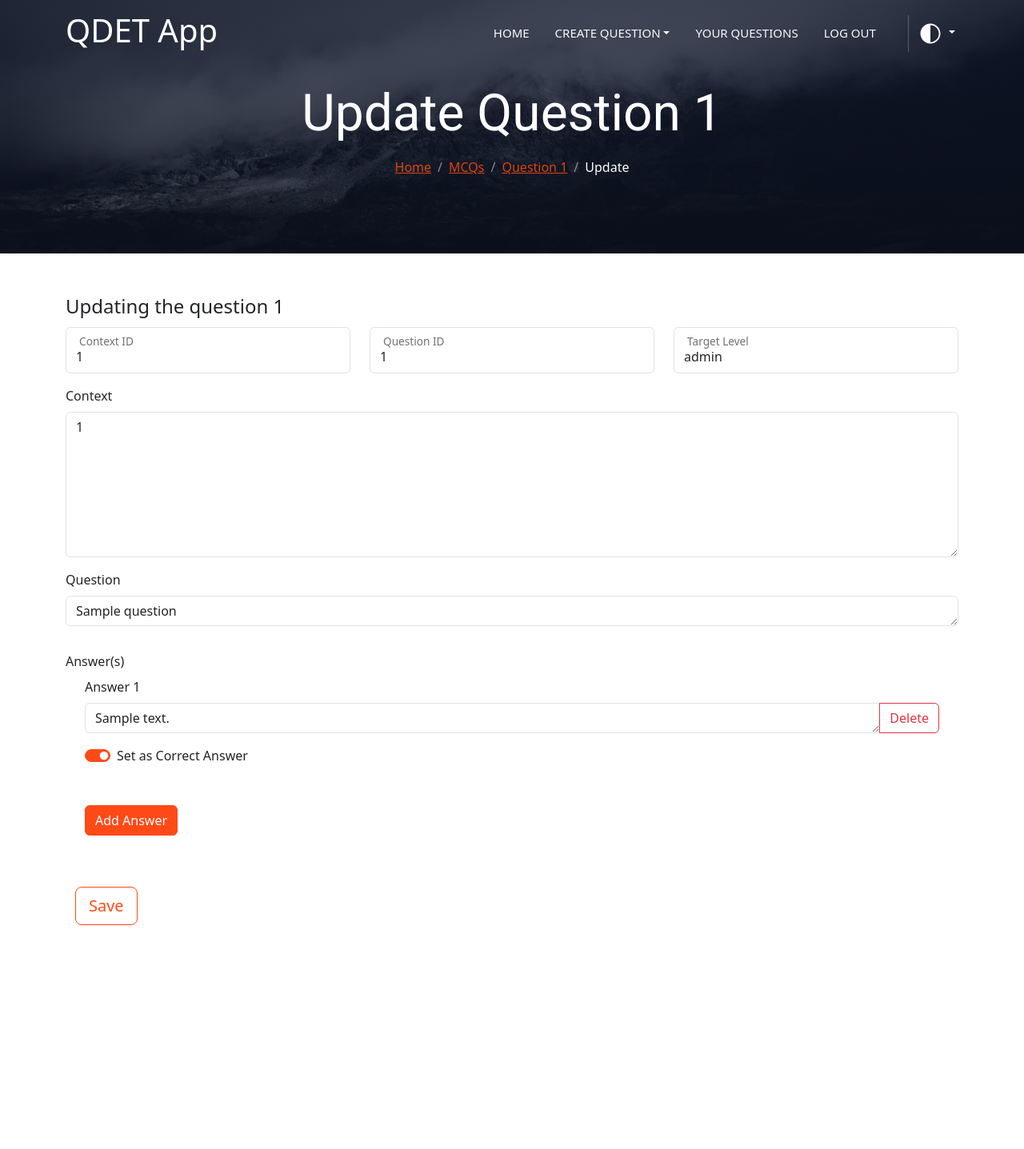
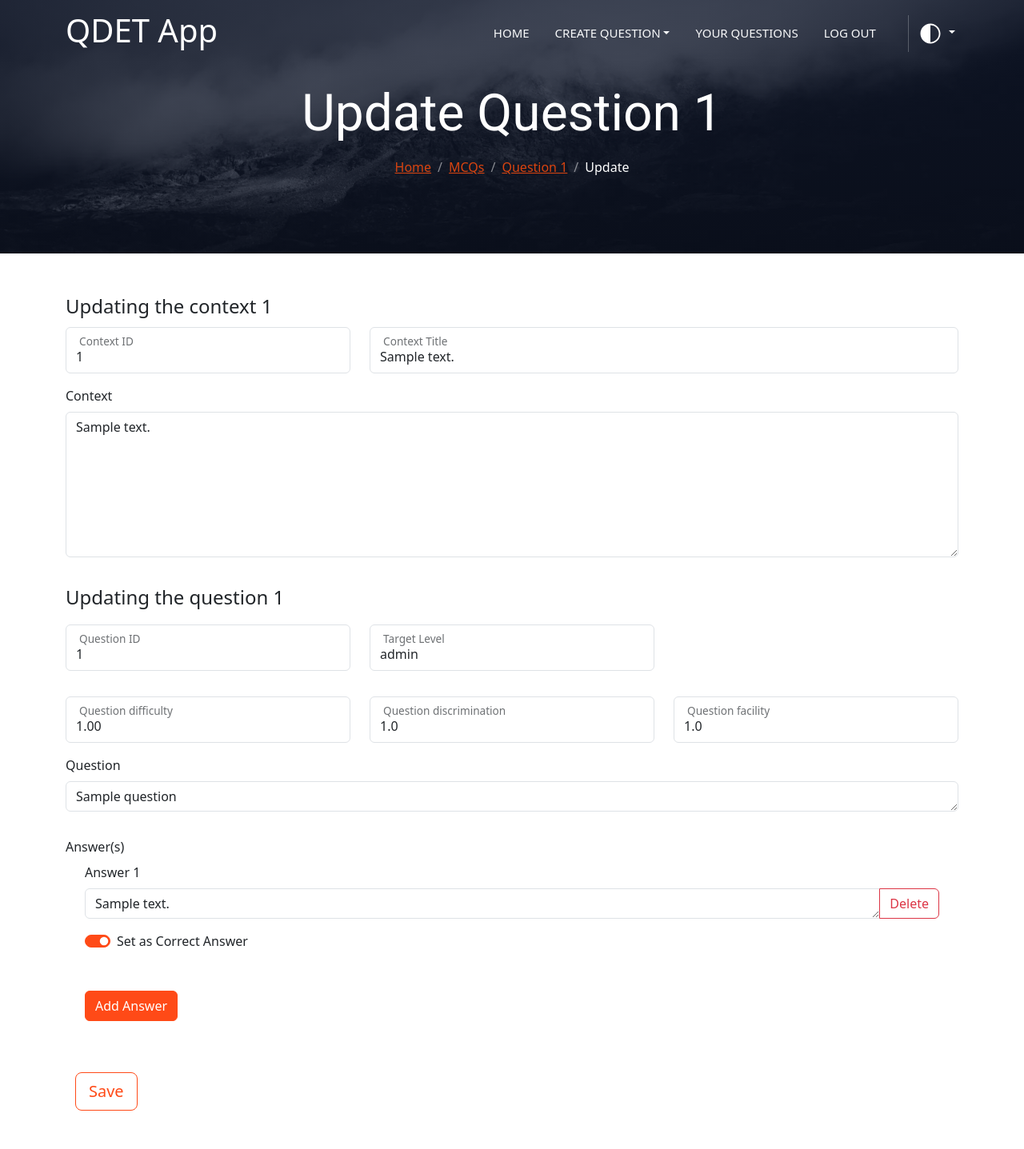
Before and after one commit to xPlume/QDET-App, a Django app: page /questions/1/update in a window 1280 px wide. Shown: the whole page at 80% size. Before the commit the page ends 1157 px from the top, so only its background shows below. Run offline with Django 5.2, Linux system fonts and the light colour scheme; a user stored in the database is signed in; tables that the repository leaves empty hold one stand-in row (values such as "Sample post").

Commit message:
Made the codebase functional with the new model structure

```diff
--- a/Project/directory/forms.py
+++ b/Project/directory/forms.py
@@ -7,7 +7,7 @@ class ContextForm(forms.ModelForm):
 
 	class Meta:
 		model = Context
-		fields = ['context_id', 'context']
+		fields = ['context_id', 'context_title', 'context']
 	#class Meta
 
 #class ContextForm
@@ -18,7 +18,7 @@ class QuestionForm(forms.ModelForm):
 
 	class Meta:
 		model = Question
-		fields = ['q_id', 'question', 'target_level']
+		fields = ['q_id', 'question', 'target_level', 'question_difficulty', 'question_discrimination', 'question_facility']
 	#class Meta
 
 #class QuestionForm
--- a/Project/directory/models/Context.py
+++ b/Project/directory/models/Context.py
@@ -7,6 +7,7 @@ class Context(models.Model):
 
 	context_id = models.IntegerField(blank=False, null=False)
 	context = models.TextField(null=False, default=None)
+	context_title = models.TextField(null=False, default=None)
 
 	uploader = models.ForeignKey(User, null=False, on_delete=models.CASCADE)
 
--- a/Project/directory/models/Question.py
+++ b/Project/directory/models/Question.py
@@ -10,6 +10,9 @@ class Question(models.Model):
 	q_id = models.TextField(null=False, default=None)
 	question = models.TextField(null=False, default=None)
 	target_level = models.TextField(null=False, default=None)
+	question_difficulty = models.DecimalField(max_digits=4, decimal_places=2, null=True)
+	question_discrimination = models.DecimalField(max_digits=4, decimal_places=1, null=True)
+	question_facility = models.DecimalField(max_digits=4, decimal_places=1, null=True)
 
 	uploader = models.ForeignKey(User, null=False, on_delete=models.CASCADE)
 	context = models.ForeignKey(Context, null=False, on_delete=models.CASCADE)
--- a/Project/directory/templates/directory/new_context.html
+++ b/Project/directory/templates/directory/new_context.html
@@ -75,6 +75,12 @@
 					<label class="ms-3" for="floatingInput">Context ID</label>
 				</div>
 
+				<!-- Context Title -->
+				<div class="col-12 col-sm-8 form-floating mb-3">
+					<input name="context_title" type="text" placeholder="Context Title" class="form-control">
+					<label class="ms-3" for="floatingInput">Context Title</label>
+				</div>
+
 			</div>
 
 
--- a/Project/directory/templates/directory/update_question.html
+++ b/Project/directory/templates/directory/update_question.html
@@ -44,17 +44,44 @@
 
 		<div class="container">
 
-			<legend class="mb-2">Updating the question {{ question.q_id }}</legend>
 
-
-			<!-- Basic Info -->
+			<!-- Updating the Context -->
+			<legend class="mb-2">Updating the context {{ question.context.context_id }}</legend>
 			<div class="row">
 
 				<!-- Context ID -->
 				<div class="col-12 col-sm-4 form-floating mb-3">
-					<input required name="context_id" type="number" placeholder="Context ID" class="form-control" value="{{ question.context_id }}">
+					<input required name="context_id" type="number" placeholder="Context ID" class="form-control" value="{{ question.context.context_id }}">
 					<label class="ms-3" for="floatingInput">Context ID</label>
 				</div>
+
+				<!-- Context Title -->
+				<div class="col-12 col-sm-8 form-floating mb-3">
+					<input name="context_title" type="text" placeholder="Context Title" class="form-control" value="{{ question.context.context_title }}">
+					<label class="ms-3" for="floatingInput">Context Title</label>
+				</div>
+
+			</div>
+
+
+			<!-- Context Text Area -->
+			<div class="mb-3">
+				<label class="form-label">Context</label>
+				<textarea name="context" class="form-control" rows="7">{{ question.context.context }}</textarea>
+			</div>
+
+
+
+
+
+
+			<!-- Updating the Question -->
+
+			<legend class="my-3">Updating the question {{ question.q_id }}</legend>
+
+
+			<!-- Basic Info -->
+			<div class="row mb-3">
 
 				<!-- Question ID -->
 				<div class="col-12 col-sm-4 form-floating mb-3">
@@ -77,11 +104,47 @@
 
 
 
-			<!-- Context Text Area -->
-			<div class="mb-3">
-				<label class="form-label">Context</label>
-				<textarea name="context" class="form-control" rows="7">{{ question.context }}</textarea>
+			<!--  -->
+			<div class="row">
+
+				<!-- Question difficulty -->
+				<div class="col-12 col-sm-4 form-floating mb-3">
+					<input required
+						class="form-control"
+						type="text"
+						placeholder="Question ID"
+						name="question_difficulty"
+						value="{{ question.question_difficulty }}"
+						>
+					<label class="ms-3" for="floatingInput">Question difficulty</label>
+				</div>
+
+				<!-- Question discrimination -->
+				<div class="col-12 col-sm-4 form-floating mb-3">
+					<input required
+						class="form-control"
+						type="text"
+						placeholder="Question ID"
+						name="question_discrimination"
+						value="{{ question.question_discrimination }}"
+						>
+					<label class="ms-3" for="floatingInput">Question discrimination</label>
+				</div>
+
+				<!-- Question facility -->
+				<div class="col-12 col-sm-4 form-floating mb-3">
+					<input required
+						class="form-control"
+						type="text"
+						placeholder="Question ID"
+						name="question_facility"
+						value="{{ question.question_facility }}"
+						>
+					<label class="ms-3" for="floatingInput">Question facility</label>
+				</div>
 			</div>
+
+
 
 
 			<!-- Question Text Area -->
--- a/Project/directory/views/new_question.py
+++ b/Project/directory/views/new_question.py
@@ -76,6 +76,7 @@ def new_question(request, context_id):
 
 	template_name = "directory/new_question.html"
 	context = {
+		"context": context,
 		"new_question_form": new_question_form,
 		"answer_formset": answer_formset,
 		"prefix": prefix,
--- a/Project/directory/views/single_question.py
+++ b/Project/directory/views/single_question.py
@@ -2,7 +2,7 @@ from django.shortcuts import render, get_object_or_404
 
 from django.contrib.auth.decorators import login_required
 
-from directory.models import Question, Answer
+from directory.models import Context, Question, Answer
 from directory.decorators import question_creator
 
 
--- a/Project/directory/views/update_question.py
+++ b/Project/directory/views/update_question.py
@@ -2,8 +2,8 @@ from django.shortcuts import render, get_object_or_404, redirect
 from django.contrib import messages
 from django.contrib.auth.decorators import login_required
 
-from directory.models import Question, Answer
-from directory.forms import QuestionForm
+from directory.models import Context, Question, Answer
+from directory.forms import ContextForm, QuestionForm
 from directory.decorators import question_creator
 
 from django.forms import modelformset_factory
@@ -26,14 +26,22 @@ def update_question(request, question_id):
 
 	if request.method == 'POST':
 
+		update_context = ContextForm(request.POST, instance=question.context)
 		update_question = QuestionForm(request.POST, instance=question)
 		answer_formset = AnswerFormSet(request.POST, queryset=answers)
 
-		if update_question.is_valid() and answer_formset.is_valid():
+		if update_context.is_valid() and update_question.is_valid() and answer_formset.is_valid():
+
+			# Updating context
+			update_instance = update_context.save(commit=False)
+			update_instance.uploader = request.user
+			update_instance.save()
+
 
 			# Updating question
 			update_instance = update_question.save(commit=False)
 			update_instance.uploader = request.user
+			update_instance.context = question.context
 			update_instance.save()
 
 
@@ -62,6 +70,7 @@ def update_question(request, question_id):
 	#if
 
 	else:
+		update_context = ContextForm(instance=question.context)
 		update_question = QuestionForm(instance=question)
 		answer_formset = AnswerFormSet(queryset=answers)
 	#else
@@ -71,6 +80,7 @@ def update_question(request, question_id):
 	context = {
 		"question": question,
 		"answers": answers,
+		"update_context": update_context,
 		"update_question": update_question,
 		"answer_formset": answer_formset,
 	}
```
Also changed, not shown: Project/directory/templates/directory/new_question.html (+24 -16 lines), Project/directory/templates/directory/single_question.html (+11 -3 lines), Project/directory/views/upload_csv.py (+26 -10 lines), Project/directory/migrations/0001_initial.py, Project/directory/migrations/0002_alter_context_options_alter_question_options_and_more.py (deleted), Project/directory/migrations/0002_alter_question_question_difficulty_and_more.py (added).
